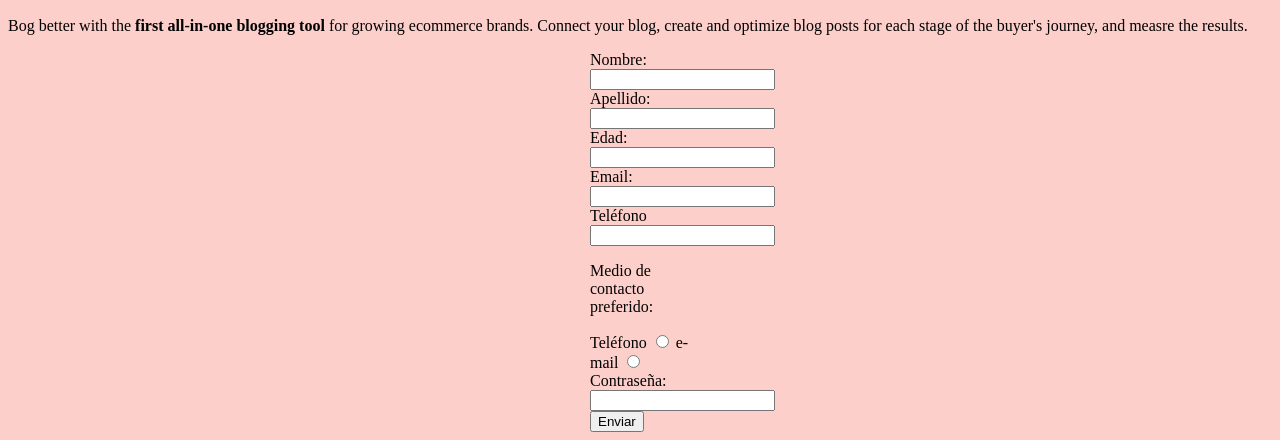
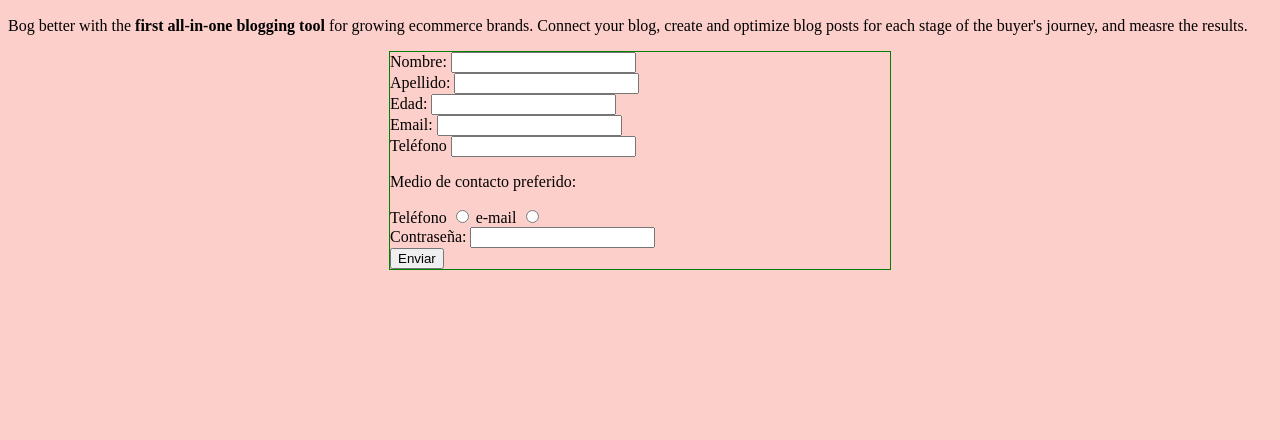
Before and after one commit to MgzArellano/bedu-sesion1, a plain HTML site: page index.html in a window 1280 px wide. Shown: the part 383-823 px from the top of the page. After the commit the page ends 800 px from the top, so only its background shows below. Drawn offline with Linux system fonts and the light colour scheme.

Commit message:
ajustando size del form

```diff
--- a/css/style.css
+++ b/css/style.css
@@ -9,5 +9,6 @@ h1{
 form{
     margin-left:auto;
     margin-right:auto;
-    width:100px;
+    width:500px;
+    border:1px solid green;
 }
```
